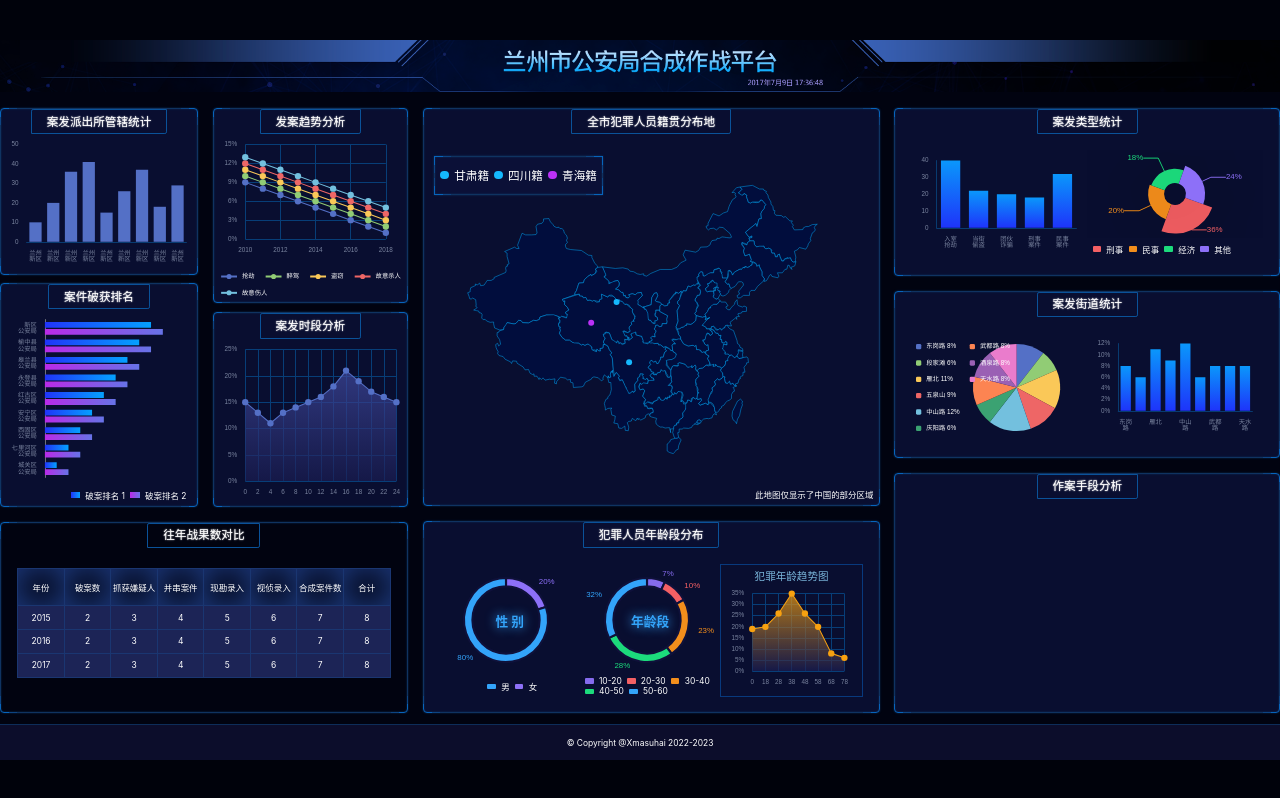
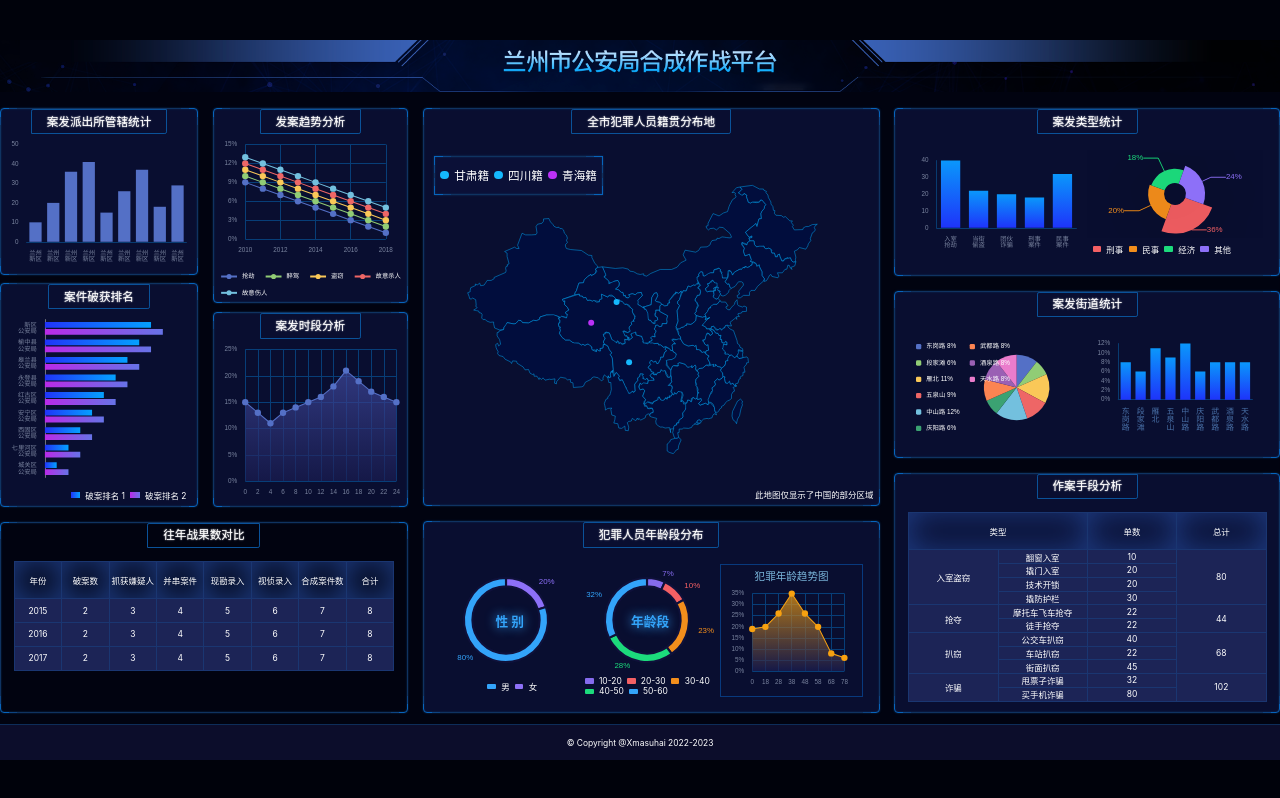
Before and after one commit to xmasuhai/big-screen-visualization_react, a React (Vite) app: page /#/ in a window 1280 px wide. Built offline with nearby package versions, Linux system fonts and the light colour scheme.

Commit message:
完成 chart-14 修复一些样式
Took 59 minutes

```diff
--- a/src/components/chart-12.tsx
+++ b/src/components/chart-12.tsx
@@ -41,7 +41,7 @@
         {
           center: ['60%', '50%'],
           type: 'pie',
-          radius: '80%',
+          radius: '60%',
           label: {show: false,},
           labelLine: {show: false},
           data,
--- a/src/components/chart-13.tsx
+++ b/src/components/chart-13.tsx
@@ -1,6 +1,7 @@
 import React, {useEffect, useRef} from 'react';
 import * as echarts from 'echarts';
 import {createEchartsOptions} from '../shared/create-echarts-options';
+import {px} from '../shared/px'
 
 export const Chart13 = () => {
   const divRef = useRef(null);
@@ -26,15 +27,11 @@
           lineStyle: {color: '#083B70'}
         },
         axisLabel: {
-          formatter(val) {
-            if (val.length > 2) {
-              const array = val.split('');
-              array.splice(2, 0, '\n');
-              return array.join('');
-            } else {
-              return val;
-            }
-          }
+          fontSize: px(15),
+          color: "#4970a7",
+          interval: 0,
+          width: px(15),
+          overflow: "break",
         },
       },
 
--- /dev/null
+++ b/src/components/chart-14.tsx
@@ -0,0 +1,69 @@
+import React from 'react';
+
+export const Chart14 = () => {
+  return (
+    <table>
+      <thead>
+        <tr>
+          <th colSpan={2}>类型</th>
+    <th>单数</th>
+    <th>总计</th>
+    </tr>
+    </thead>
+    <tbody>
+    <tr>
+      <td rowSpan={4}>入室盗窃</td>
+      <td>翻窗入室</td>
+      <td>10</td>
+      <td rowSpan={4}>80</td>
+  </tr>
+  <tr>
+  <td>撬门入室</td>
+  <td>20</td>
+  </tr>
+  <tr>
+  <td>技术开锁</td>
+  <td>20</td>
+  </tr>
+  <tr>
+  <td>撬防护栏</td>
+  <td>30</td>
+  </tr>
+  <tr>
+  <td rowSpan={2}>抢夺</td>
+    <td>摩托车飞车抢夺</td>
+    <td>22</td>
+    <td rowSpan={2}>44</td>
+  </tr>
+  <tr>
+  <td>徒手抢夺</td>
+  <td>22</td>
+  </tr>
+  <tr>
+  <td rowSpan={3}>扒窃</td>
+    <td>公交车扒窃</td>
+    <td>40</td>
+    <td rowSpan={3}>68</td>
+  </tr>
+  <tr>
+  <td>车站扒窃</td>
+  <td>22</td>
+  </tr>
+  <tr>
+  <td>街面扒窃</td>
+  <td>45</td>
+  </tr>
+  <tr>
+  <td rowSpan={2}>诈骗</td>
+    <td>甩票子诈骗</td>
+    <td>32</td>
+    <td rowSpan={2}>102</td>
+    </tr>
+    <tr>
+    <td>买手机诈骗</td>
+    <td>80</td>
+    </tr>
+    </tbody>
+    </table>
+);
+};
--- a/src/pages/chart.scss
+++ b/src/pages/chart.scss
@@ -88,18 +88,20 @@
     }
   }
 
-  // 战果
-  .success-result {
+  // 战果 // 作案手段
+  .success-result,
+  .modus-operandi {
+    padding: 0 px(24);
     text-align: center;
 
     .scale-size {
       display: inline-block;
-      //transform: scale(0.8);
-      //transform-origin: center center;
     }
 
     > table {
-      margin-top: px(38);
+      width: 100%;
+      table-layout: fixed;
+      margin-top: px(25);
       border-collapse: collapse;
 
       th,
@@ -128,6 +130,18 @@
 
       }
     }
+  }
+
+  // 作案手段
+  .modus-operandi {
+    > table {
+      tbody {
+        td {
+          height: px(26);
+        }
+      }
+    }
+
   }
 
   // 籍贯
--- a/src/pages/home.tsx
+++ b/src/pages/home.tsx
@@ -14,6 +14,7 @@
 import {Chart11} from '../components/chart-11'
 import {Chart12} from '../components/chart-12'
 import {Chart13} from '../components/chart-13'
+import {Chart14} from '../components/chart-14'
 
 export const Home = () => {
   const year = new Date().getFullYear()
@@ -63,6 +64,7 @@
           {/*作案手段*/}
           <div className="bordered row3 modus-operandi">
             <h2>作案手段分析</h2>
+            <Chart14/>
           </div>
         </section>
       </main>
```
Also changed, not shown: src/images/header.png.
